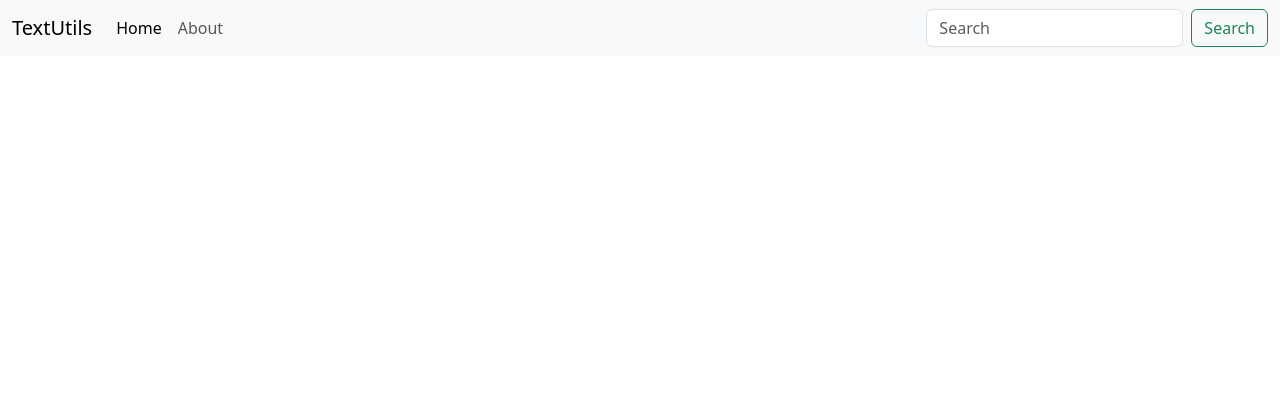
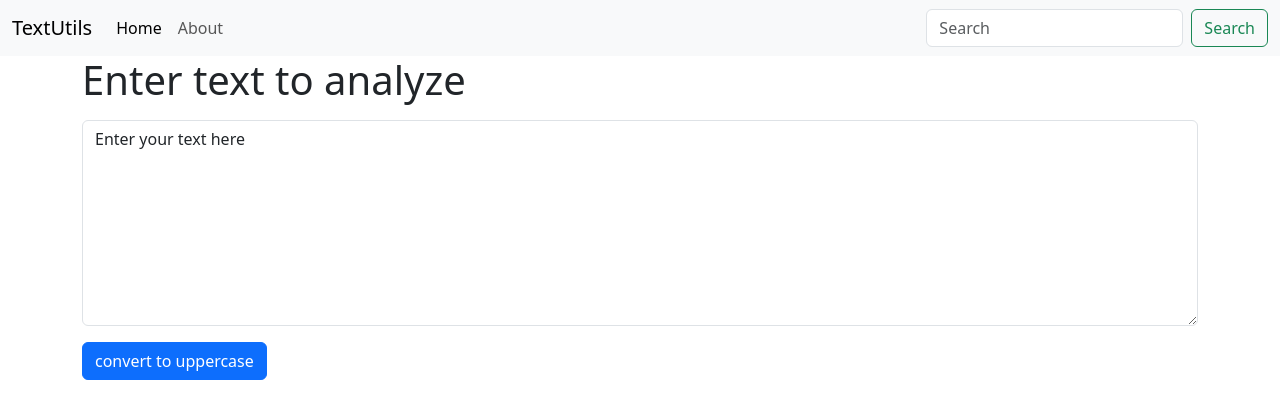
Before and after one commit to shudhanshukpandey/react-app_1, a React (Create React App) app: page / in a window 1280 px wide. Shown: the top 418 px of the page. Built offline with nearby package versions, Linux system fonts and the light colour scheme.

Commit message:
added a new component [text box], added two arrow methods [one for button,one for updating text variable on change], and lastly converted enter text to its counter upper part

```diff
--- a/src/App.js
+++ b/src/App.js
@@ -1,6 +1,7 @@
 // import logo from './logo.svg';
 import './App.css';
 import Navbar from './components/Navbar';
+import TextForm from './components/TextForm';
 
 // function App() {
 //   return (
@@ -49,7 +50,11 @@
 
 */}
 
+  <div className="container">
 
+  <TextForm title="Enter text to analyze"/>
+
+  </div>
 
     </>
 
--- a/src/components/Navbar.js
+++ b/src/components/Navbar.js
@@ -35,6 +35,11 @@
 
 }
 
+// Navbar.prototype={
+//     title:PropTypes.string.isRequired,  // will git error if not title is passed or no default value found
+
+// }
+
 // will show error in console  is string not passed
 
 
--- /dev/null
+++ b/src/components/TextForm.js
@@ -0,0 +1,35 @@
+import React ,{useState} from 'react'   //react function based component [rfc], useState is used to update a variable value during run time as
+                                        // direct assignment updation is not valid in react[works as self.value=data]
+
+export default function TextForm(props) {
+
+
+    // updating text variable if any changes are made in side the textbox
+    const handleOnChange=(event)=>{
+        setText(event.target.value)  //updating text variable when input box is updated in any manner
+        console.log(text,event.target.value)
+    }
+
+    // up dating box value when button is clicked
+    const handleUpClick =()=>{
+        console.log("button clicked")
+        setText(text.toUpperCase())  // updating text to upper when button is clicked
+    }
+
+
+    const [text,setText]=useState("Enter your text here")  //is asyn method [updated a little later]
+  return (
+    <div>
+        <div className="mb-3">
+            {/* step 1 inserting text box and increasing size of input box */}
+            <label for="myBox" className="form-label"><h1>{props.title}</h1></label>
+            {/* <textarea className="form-control" id="myBox" rows="3"></textarea>  [for small box]*/}
+
+            <textarea className="form-control" id="myBox" rows="8" value={text} onChange={handleOnChange}></textarea>
+        </div>
+        {/* step 2 adding a button  for further functionality */}
+        <button className="btn btn-primary" onClick={handleUpClick}>convert to uppercase</button>
+
+    </div>
+  )
+}
```
